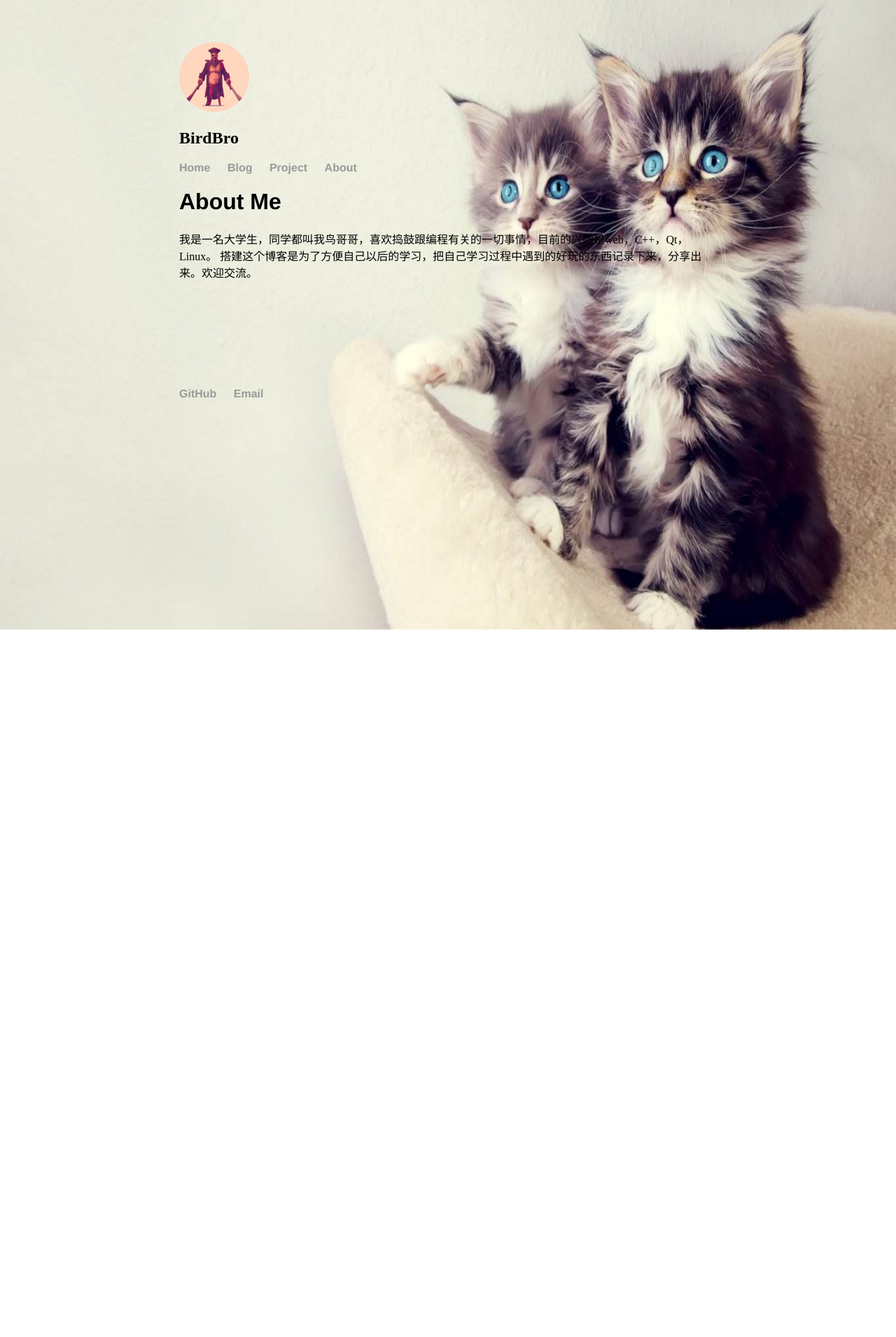
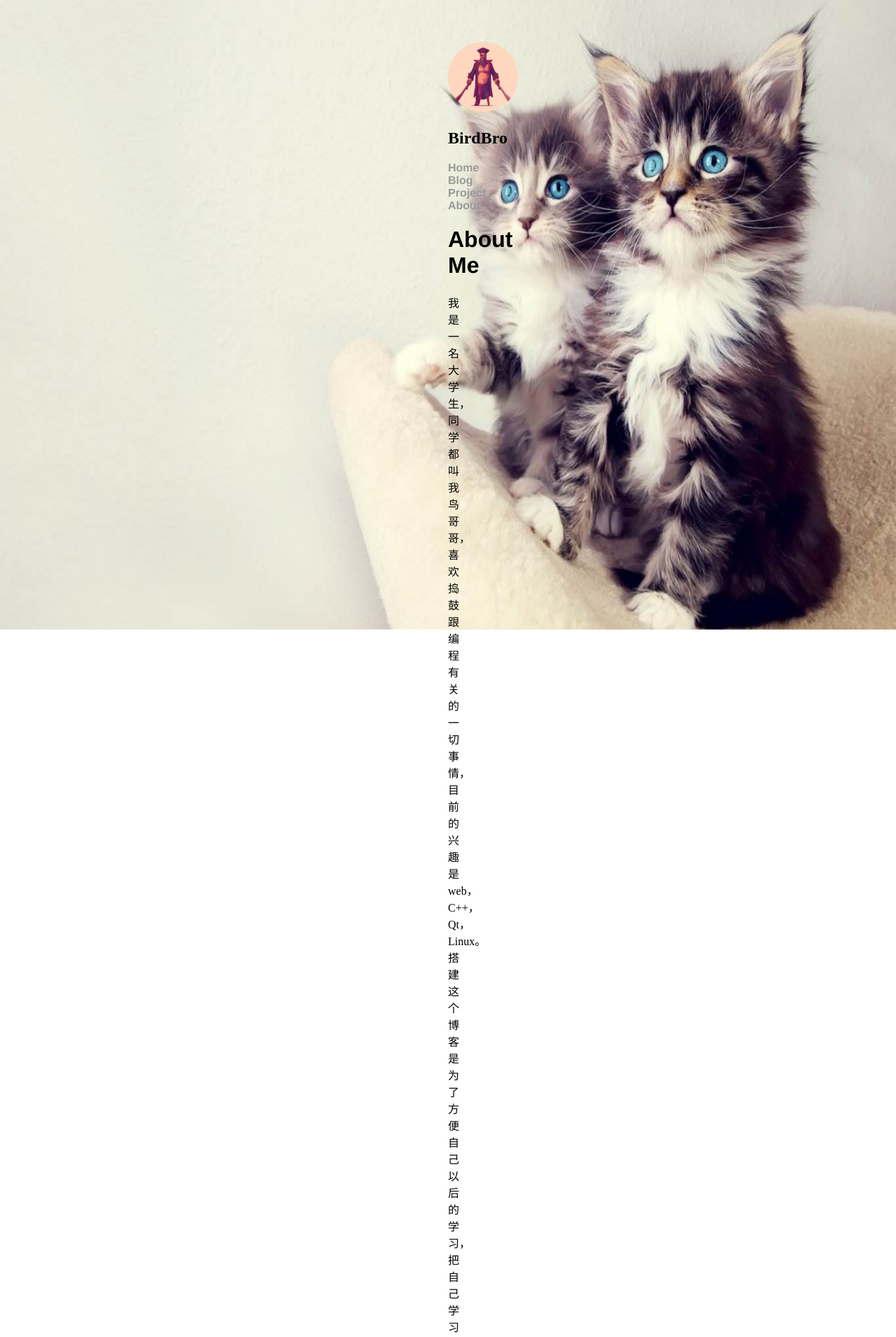
Before and after one commit to netassa/netassa.github.io, a Jekyll site: the page built from about/index.html, in a window 1280 px wide. Shown: the top 1911 px of the page at 70% size. Built offline with Jekyll 4.4.1, drawn with Linux system fonts in a browser that asks for light colours; before the commit the page ends 900 px from its top, so only the background shows below that.

Commit message:
Update main.css

```diff
--- a/css/main.css
+++ b/css/main.css
@@ -7,8 +7,8 @@ nav ul li, footer ul li {
     margin-right: 20px;
 }
 div.about, div.head {
-    padding-left: 20%;
-	padding-right: 20%;
+    padding-left: 50%;
+	padding-right: 50%;
 }
 a {
     text-decoration: none;
```
